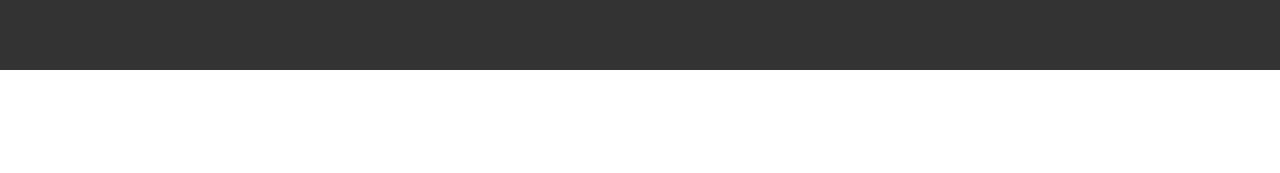
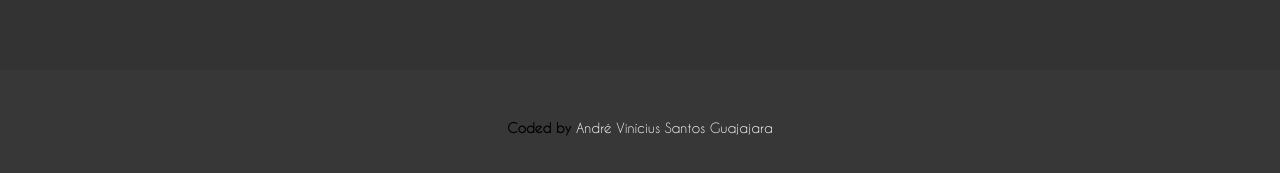
Before and after one commit to AndreViniciusSG/andreviniciussg, a plain HTML site: page index.html in a window 1280 px wide. Shown: the part 5200-5373 px from the top of the page. Before the commit the page ends 5270 px from the top, so only its background shows below. Drawn offline with Linux system fonts and the light colour scheme.

Commit message:
Teste ok

```diff
--- a/css/style.css
+++ b/css/style.css
@@ -471,3 +471,26 @@ form button:hover{
 	opacity: 1;
 	transition: 0.2;
 }
+
+/* Formatação do rodape*/
+#rodape{
+	background-color: rgba(55, 55, 55, 1);
+	width: 100%;
+	padding: 50px;
+	color: black;
+	font-family: CaviarDreams;
+	font-weight: bold;
+	font-size: 10pt;
+}
+
+/* Formatação do link do rodape*/
+#rodape a{
+	color: white;
+	text-decoration: none;
+	font-weight: normal;
+}
+
+/* Formatação do link do rodape*/
+#rodape a:hover{
+	text-decoration: underline;
+}
--- a/index.html
+++ b/index.html
@@ -96,6 +96,9 @@
 						</div>
 				</section>
 			</div>
+			<footer id="rodape">
+				Coded by <a class="link" href="https://github.com/AndreViniciusSG" target="_blank">André Vinícius Santos Guajajara</a>
+			</footer>
 		</div>
 	</body>
 </html>
```
